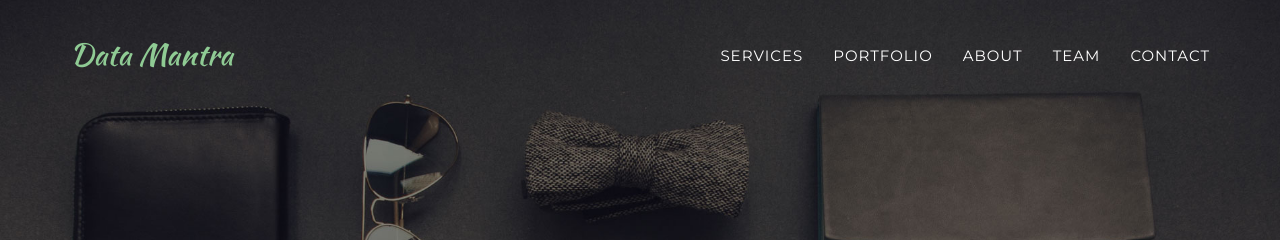
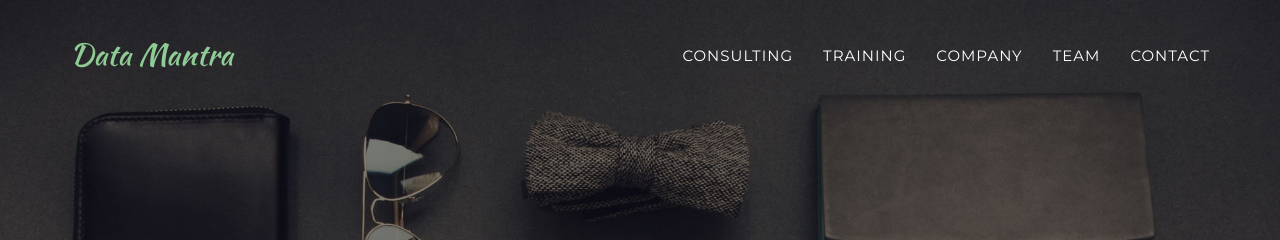
Before and after one commit to datamantra/datamantra.github.io, a Jekyll site: the page built from index.html, in a window 1280 px wide and 900 px high. Shown: the top 240 px of the window. Built offline with Jekyll 4.4.1, drawn with Linux system fonts in a browser that asks for light colours; some web fonts are replaced.

Commit message:
page scroll removed

```diff
--- a/_includes/header.html
+++ b/_includes/header.html
@@ -2,14 +2,14 @@
     <nav class="navbar navbar-default navbar-fixed-top">
         <div class="container">
             <!-- Brand and toggle get grouped for better mobile display -->
-            <div class="navbar-header page-scroll">
+            <div class="navbar-header">
                 <button type="button" class="navbar-toggle" data-toggle="collapse" data-target="#bs-example-navbar-collapse-1">
                     <span class="sr-only">Toggle navigation</span>
                     <span class="icon-bar"></span>
                     <span class="icon-bar"></span>
                     <span class="icon-bar"></span>
                 </button>
-                <a class="navbar-brand page-scroll" href="#page-top">{{site.title}}</a>
+                <a class="navbar-brand" href="#page-top">{{site.title}}</a>
             </div>
 
             <!-- Collect the nav links, forms, and other content for toggling -->
@@ -19,19 +19,19 @@
                         <a href="#page-top"></a>
                     </li>
                     <li>
-                        <a class="page-scroll" href="#services">Services</a>
+                        <a   href="/">Consulting</a>
                     </li>
                     <li>
-                        <a class="page-scroll" href="#portfolio">Portfolio</a>
+                        <a href="/">Training</a>
                     </li>
                     <li>
-                        <a class="page-scroll" href="#about">About</a>
+                        <a href="/">Company</a>
                     </li>
                     <li>
-                        <a class="page-scroll" href="#team">Team</a>
+                        <a href="/">Team</a>
                     </li>
                     <li>
-                        <a class="page-scroll" href="#contact">Contact</a>
+                        <a href="/">Contact</a>
                     </li>
                 </ul>
             </div>
```
